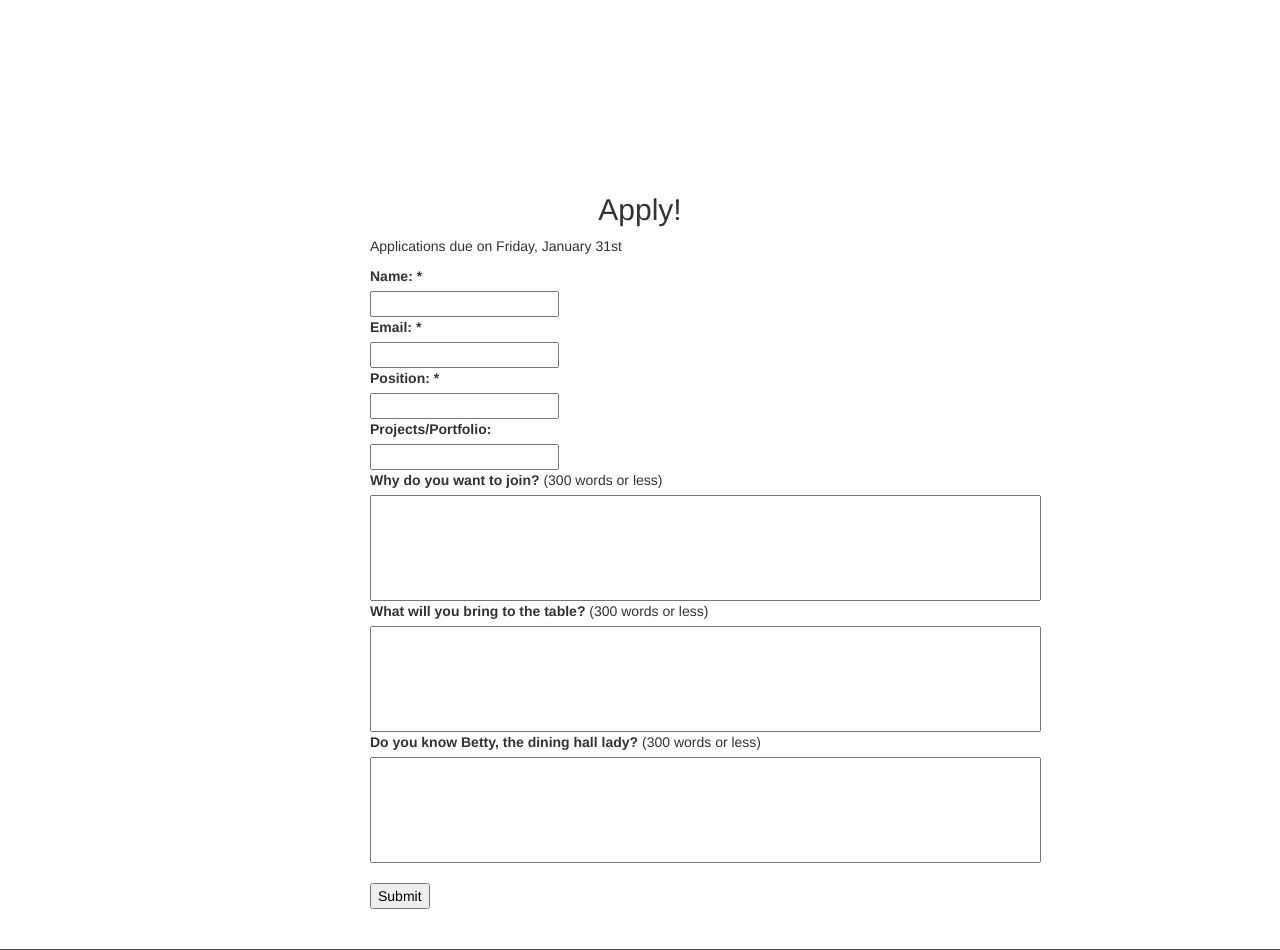
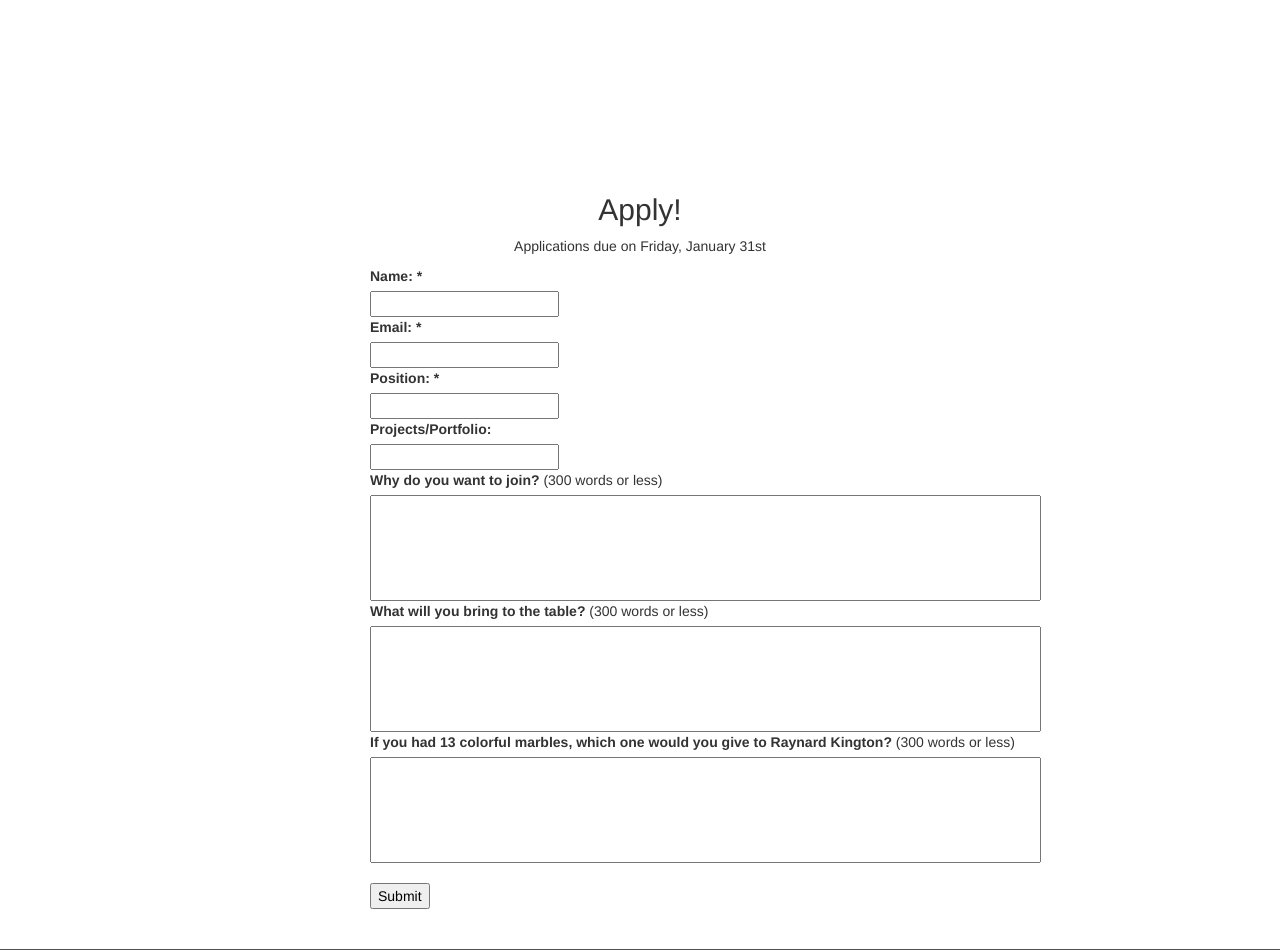
Before and after one commit to leamars/AppDev-Website, a PHP site: page /apply.php in a window 1280 px wide. Shown: the part 599-1549 px from the top of the page. Run offline with PHP 8.4, Linux system fonts and the light colour scheme; some libraries are stand-ins or nearby versions.

Commit message:
Removed sketchy questions

```diff
--- a/apply.php
+++ b/apply.php
@@ -133,7 +133,7 @@
         <div class="col-lg-6">
 
 	        <h2 class="center">Apply!</h2>
-            <p>Applications due on Friday, January 31st</p>
+            <p class="center">Applications due on Friday, January 31st</p>
 
 	        <?php if (isset($_GET["status"]) and $_GET["status"] == "thanks") { ?>
             <p class="redForm">Thanks for applying, we'll be in touch shortly!</p>
--- a/js/custom.js
+++ b/js/custom.js
@@ -6,7 +6,7 @@
 var comm = false;
 $(document).ready(function() {
 
-	var questions = ["How many windows are there in north campus?", "Why do the fire alarms in Haines trigger the fire alarms in the whole south campus?", "Do you know Betty, the dining hall lady?", "If you had 13 colorful marbles, which one would you give to Raynard Kington?", "Some other random shit..."];
+	var questions = ["How many windows are there in north campus?", "Why do the fire alarms in Haines trigger the fire alarms in the whole south campus?", "Do you know Betty, the dining hall lady?", "If you had 13 colorful marbles, which one would you give to Raynard Kington?", "How many female professors that teach at the college dye their hair?", "Is the green that I see, the green that you see?"];
 
 	var num = Math.floor(Math.random() * questions.length);
 
```
